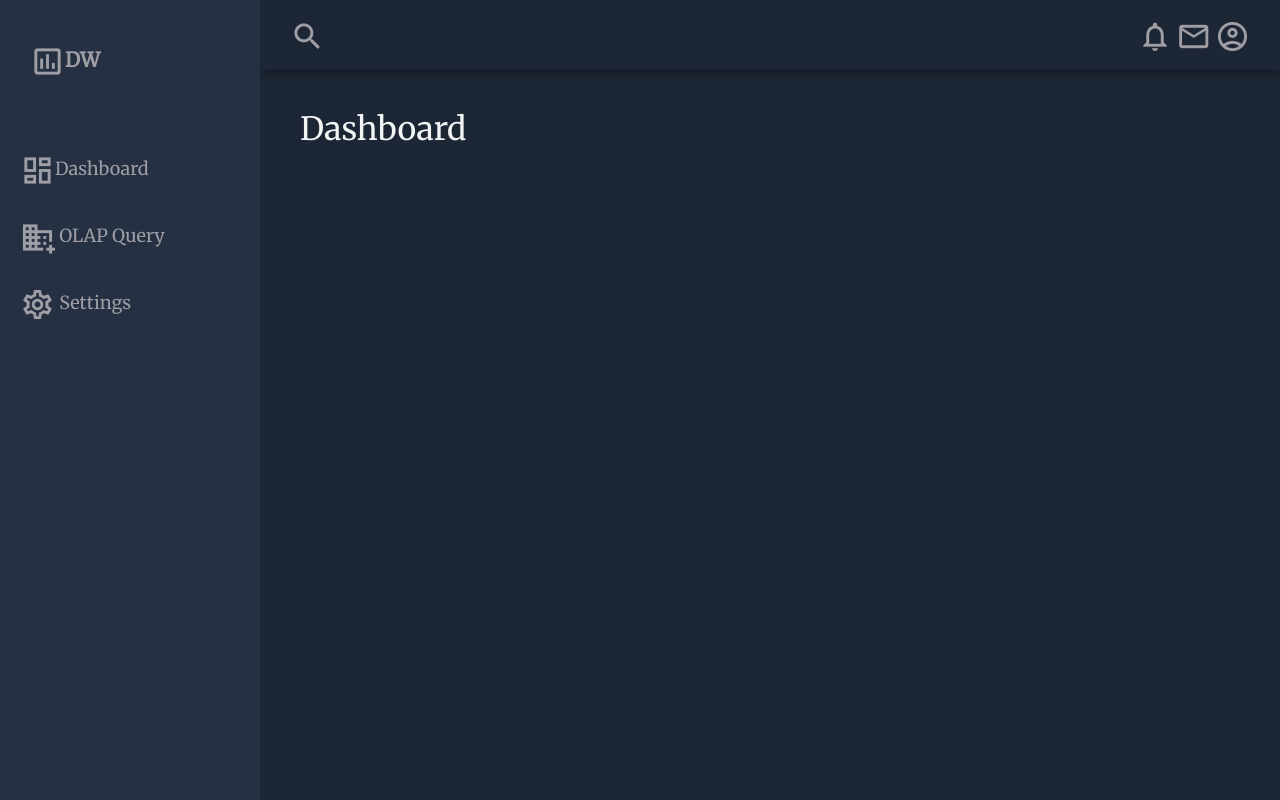
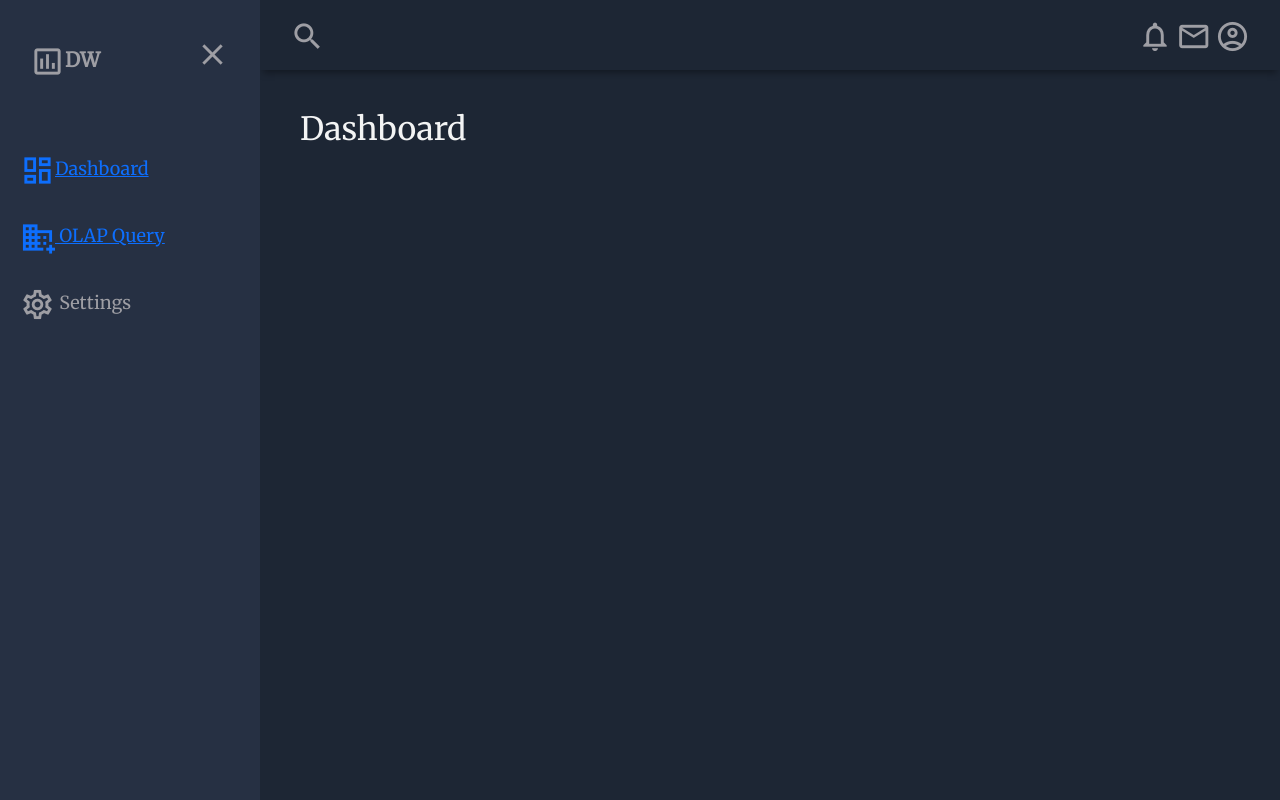
Before and after one commit to JoshuaFarara/DataWarehouse_ProjectReport, a Flask app: page / in a window 1280 px wide. Run offline with Flask 3, Linux system fonts and the light colour scheme.

Commit message:
Add sidebar links for navigation: 	modified:   interface/templates/base.html

```diff
--- a/interface/templates/base.html
+++ b/interface/templates/base.html
@@ -49,17 +49,23 @@
                 <div class="sidebar-brand">
                   <span class="material-icons-outlined">insert_chart</span>DW
                 </div>
+                <div>
+                  <span class="material-icons-outlined" onclick="closeSidebar()">close</span>
+                </div>
                 <span class="material-icons-outlined">dashboard</span>
-                <!-- <span class="material-icons-outlined" onclick="closeSidebar()">close</span> -->
               </div>
 
               <ul class="sidebar-list">
                 <li class="sidebar-list-item">
+                    <a href="{{ url_for('dashboard') }}">
                     <span class="material-icons-outlined">dashboard</span>Dashboard
+                    </a>
                 </li>
                 <li class="sidebar-list-item">
+                    <a href="{{ url_for('olap') }}">
                     <span class="material-icons-outlined">domain_add</span> OLAP Query
                     <!-- <span class="material-symbols-outlined">expand_less</span> -->
+                    </a>
                 </li>
                 <li class="sidebar-list-item">
                   <span class="material-icons-outlined">settings</span> Settings
```
